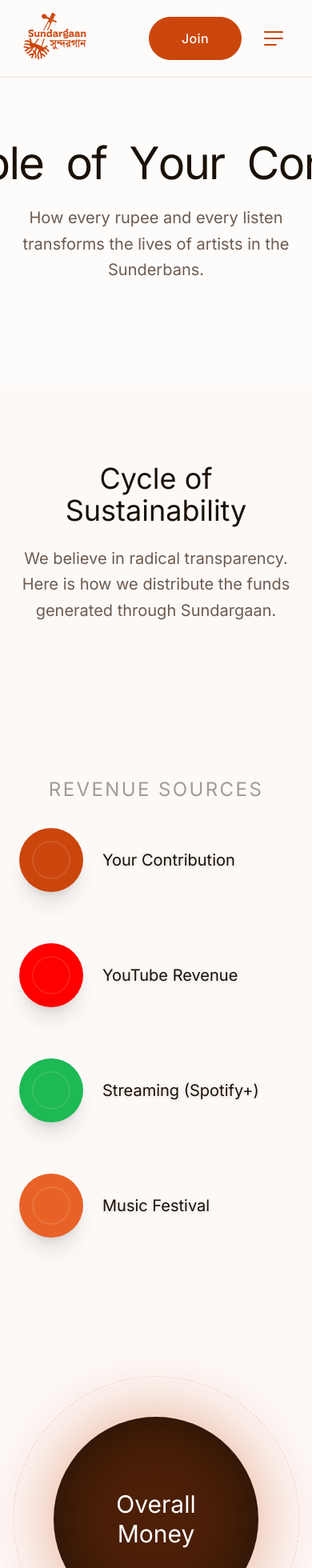
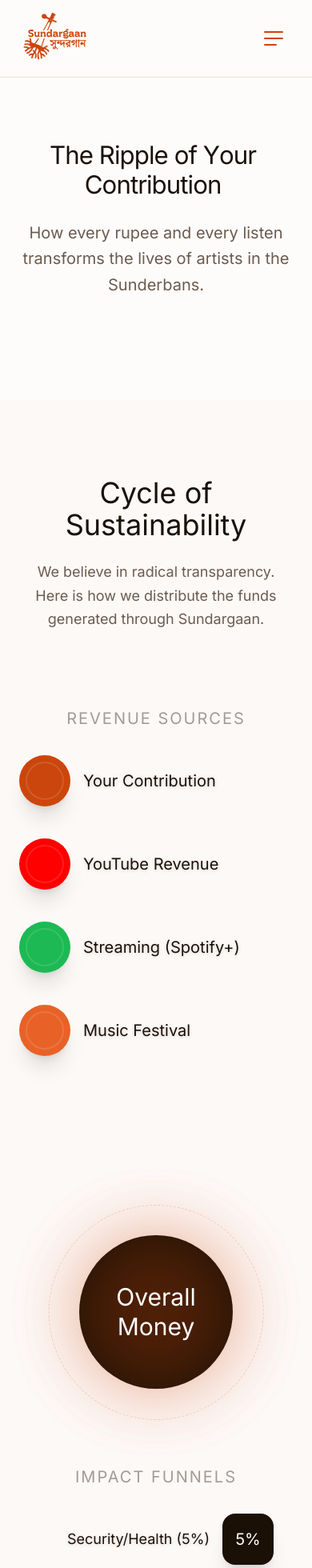
Before and after one commit to Studio-1947/sundargaan-webapp, a React (Vite) app: page /impact in a window 390 px wide. Shown: the top 1960 px of the page at 80% size. Built offline with nearby package versions, Linux system fonts and the light colour scheme; a web font is replaced by a local one.

Commit message:
feat: Add initial application structure including Home, Archive, and Impact pages, global Navbar and Footer, and a Premium Sundargaan text animation component.

```diff
--- a/src/components/layout/Footer.tsx
+++ b/src/components/layout/Footer.tsx
@@ -36,9 +36,9 @@ const Footer: React.FC = () => {
   ]
 
   return (
-    <footer className="bg-[#F7EAE5] border-t border-[#e5d5cd] pt-20 pb-10 mt-12">
+    <footer className="bg-[#F7EAE5] border-t border-[#e5d5cd] pt-12 pb-10 md:pt-20 mt-12">
       <div className="max-w-screen-xl mx-auto px-6 md:px-10">
-        <div className="grid grid-cols-1 md:grid-cols-2 lg:grid-cols-5 gap-12 mb-16">
+        <div className="grid grid-cols-1 md:grid-cols-2 lg:grid-cols-5 gap-10 md:gap-12 mb-12 md:mb-16">
 
           {/* Brand Column */}
           <div className="lg:col-span-2 space-y-6">
@@ -51,10 +51,10 @@ const Footer: React.FC = () => {
                 <a
                   key={social}
                   href={`#${social.toLowerCase()}`}
-                  className="w-10 h-10 rounded-full border border-[#e5d5cd] flex items-center justify-center text-[#6b5b4f] hover:bg-[#CB460C] hover:text-white hover:border-[#CB460C] transition-all duration-300"
+                  className="w-12 h-12 rounded-full border border-[#e5d5cd] flex items-center justify-center text-[#6b5b4f] hover:bg-[#CB460C] hover:text-white hover:border-[#CB460C] transition-all duration-300 bg-white/50"
                 >
                   <span className="sr-only">{social}</span>
-                  <div className="w-1.5 h-1.5 rounded-full bg-current" />
+                  <div className="w-2.5 h-2.5 rounded-full bg-current" />
                 </a>
               ))}
             </div>
--- a/src/components/layout/Navbar.tsx
+++ b/src/components/layout/Navbar.tsx
@@ -77,7 +77,7 @@ const Navbar: React.FC = () => {
             <LanguageToggle />
           </div>
 
-          <Button variant="primary" size="lg" className="hidden md:inline-flex px-10">
+          <Button variant="primary" size="lg" className="!hidden md:!inline-flex px-10">
             {t('nav.join')}
           </Button>
 
@@ -110,12 +110,16 @@ const Navbar: React.FC = () => {
       <AnimatePresence>
         {isMenuOpen && (
           <motion.div
-            initial={{ opacity: 0, height: 0 }}
-            animate={{ opacity: 1, height: '100vh' }}
-            exit={{ opacity: 0, height: 0 }}
-            className="fixed inset-0 bg-[#FEFCFB] z-40 md:hidden flex flex-col pt-32 px-10"
+            initial={{ opacity: 0, y: -20 }}
+            animate={{ opacity: 1, y: 0 }}
+            exit={{ opacity: 0, y: -20 }}
+            transition={{ duration: 0.4, ease: [0.16, 1, 0.3, 1] }}
+            className="fixed inset-0 bg-[#FEFCFB]/95 backdrop-blur-xl z-40 md:hidden flex flex-col pt-32 px-10"
           >
-            <nav className="flex flex-col gap-8 mb-12">
+            {/* Background decorative elements */}
+            <div className="absolute top-0 right-0 w-64 h-64 bg-brand-primary/5 rounded-full blur-3xl -translate-y-1/2 translate-x-1/2 pointer-events-none" />
+
+            <nav className="flex flex-col gap-6 mb-12 relative z-10">
               {navLinks.map((link, i) => (
                 <motion.div
                   key={link.label}
@@ -126,7 +130,7 @@ const Navbar: React.FC = () => {
                   <Link
                     to={link.href}
                     onClick={() => setIsMenuOpen(false)}
-                    className="font-display text-4xl font-normal text-[#1a1005]"
+                    className="font-display text-4xl font-normal text-[#1a1005] hover:text-brand-primary transition-colors py-2 block"
                   >
                     {link.label}
                   </Link>
@@ -134,13 +138,13 @@ const Navbar: React.FC = () => {
               ))}
             </nav>
 
-            <div className="mt-auto pb-20 space-y-12">
+            <div className="mt-auto pb-16 space-y-10 relative z-10">
               <div className="flex flex-col gap-4">
-                <span className="text-[#a89080] font-body text-sm uppercase tracking-widest">{language === 'BN' ? 'ভাষা' : 'Language'}</span>
+                <span className="text-[#a89080] font-body text-xs uppercase tracking-[0.3em] font-bold">{language === 'BN' ? 'ভাষা' : 'Language'}</span>
                 <LanguageToggle />
               </div>
 
-              <Button variant="primary" size="lg" className="w-full text-xl h-16" onClick={() => setIsMenuOpen(false)}>
+              <Button variant="primary" size="lg" className="w-full text-xl h-16 rounded-2xl shadow-lg shadow-brand-primary/10" onClick={() => setIsMenuOpen(false)}>
                 {t('nav.join')}
               </Button>
             </div>
--- a/src/components/ui/PremiumSundargaanText.tsx
+++ b/src/components/ui/PremiumSundargaanText.tsx
@@ -8,7 +8,6 @@ interface PremiumSundargaanTextProps {
 }
 
 const PremiumSundargaanText: React.FC<PremiumSundargaanTextProps> = ({ text, className, style }) => {
-  const letters = Array.from(text)
 
   const containerVariants: Variants = {
     hidden: { opacity: 0 },
@@ -42,15 +41,17 @@ const PremiumSundargaanText: React.FC<PremiumSundargaanTextProps> = ({ text, cla
   return (
     <motion.h1
       key={text}
-      className={`relative flex flex-nowrap ${className}`}
+      className={`relative flex flex-wrap ${className}`}
       style={style}
       variants={containerVariants}
       initial="hidden"
       animate="visible"
     >
-      {letters.map((letter, index) => (
+      {text.split(' ').map((word, wordIndex) => (
+        <span key={wordIndex} className="inline-block whitespace-nowrap mr-[0.25em]">
+          {Array.from(word).map((letter, letterIndex) => (
             <motion.span
-          key={index}
+              key={letterIndex}
               variants={childVariants}
               whileHover={{
                 y: -8,
@@ -60,11 +61,12 @@ const PremiumSundargaanText: React.FC<PremiumSundargaanTextProps> = ({ text, cla
               style={{
                 display: 'inline-block',
                 cursor: 'default',
-            marginRight: letter === ' ' ? '0.25em' : '0'
               }}
             >
-          {letter === ' ' ? '\u00A0' : letter}
+              {letter}
             </motion.span>
+          ))}
+        </span>
       ))}
     </motion.h1>
   )
--- a/src/pages/ArchivePage.tsx
+++ b/src/pages/ArchivePage.tsx
@@ -75,7 +75,7 @@ const ArchivePage: React.FC = () => {
             animate={{ opacity: 1, scale: 1 }}
             exit={{ opacity: 0, scale: 0.95 }}
             transition={{ duration: 0.6, ease: [0.16, 1, 0.3, 1] }}
-            className="max-w-7xl mx-auto bg-white rounded-[2.5rem] sm:rounded-[4rem] shadow-2xl overflow-hidden flex flex-col min-h-[600px] sm:min-h-[800px] border border-white/20"
+            className="max-w-7xl mx-auto bg-white rounded-[2rem] sm:rounded-[4rem] shadow-2xl overflow-hidden flex flex-col min-h-[500px] sm:min-h-[800px] border border-white/20"
           >
             {/* Integrated Header */}
             <header className="px-6 sm:px-12 py-6 sm:py-10 flex flex-col gap-6 sm:flex-row items-center justify-between bg-white relative z-30 border-b border-border/10 sm:border-none">
@@ -117,13 +117,13 @@ const ArchivePage: React.FC = () => {
             {/* Content Body - Mobile Header Nav + Grid */}
             <div className="flex flex-1 flex-col md:flex-row border-t border-border/40 min-h-0">
                {/* Fixed Sidebar for Desktop / Horizontal Strip for Mobile */}
-               <aside className="w-full md:w-72 border-r border-border/30 bg-white shadow-[0_10px_30px_rgba(0,0,0,0.01)] z-10 overflow-hidden shrink-0">
-                 <div className="p-4 sm:p-12 md:h-full">
-                    <ul className="flex md:flex-col overflow-x-auto md:overflow-y-auto no-scrollbar gap-4 sm:gap-6 md:space-y-6 px-4 md:px-0">
+               <aside className="w-full md:w-72 border-b md:border-b-0 md:border-r border-border/30 bg-white shadow-[0_10px_30px_rgba(0,0,0,0.01)] z-10 overflow-hidden shrink-0">
+                 <div className="p-4 sm:p-6 md:p-12 md:h-full">
+                    <ul className="flex md:flex-col overflow-x-auto md:overflow-y-auto no-scrollbar gap-2 sm:gap-4 md:space-y-6 px-2 md:px-0">
                       <li
                         onClick={() => setActiveSubcategory(null)}
-                        className={`cursor-pointer text-sm sm:text-[15px] transition-all duration-300 flex items-center gap-4 shrink-0 px-4 py-2 md:p-0 rounded-full md:rounded-none ${
-                          activeSubcategory === null ? 'text-black font-bold bg-surface-warm md:bg-transparent' : 'text-[#BBBBBB] hover:text-ink'
+                        className={`cursor-pointer text-xs sm:text-[15px] transition-all duration-300 flex items-center gap-3 shrink-0 px-4 py-2 rounded-full border md:border-none ${
+                          activeSubcategory === null ? 'text-black font-bold bg-surface-warm border-border/40 md:bg-transparent' : 'text-[#BBBBBB] border-transparent hover:text-ink'
                         }`}
                       >
                          <span>All Areas</span>
@@ -132,8 +132,8 @@ const ArchivePage: React.FC = () => {
                         <li
                           key={sub}
                           onClick={() => setActiveSubcategory(sub)}
-                          className={`cursor-pointer text-sm sm:text-[15px] transition-all duration-300 flex items-center gap-4 shrink-0 px-4 py-2 md:p-0 rounded-full md:rounded-none ${
-                            activeSubcategory === sub ? 'text-black font-bold bg-surface-warm md:bg-transparent' : 'text-[#BBBBBB] hover:text-ink'
+                          className={`cursor-pointer text-xs sm:text-[15px] transition-all duration-300 flex items-center gap-3 shrink-0 px-4 py-2 rounded-full border md:border-none ${
+                            activeSubcategory === sub ? 'text-black font-bold bg-surface-warm border-border/40 md:bg-transparent' : 'text-[#BBBBBB] border-transparent hover:text-ink'
                           }`}
                         >
                            <span>Block {sub}</span>
@@ -198,7 +198,7 @@ const ArchivePage: React.FC = () => {
 
             <motion.div
               layoutId={`detail-${selectedItem.id}`}
-              className="relative w-full h-full sm:h-fit max-w-7xl bg-white rounded-none sm:rounded-[3rem] md:rounded-[4rem] shadow-2xl overflow-hidden flex flex-col max-h-[100vh] sm:max-h-[90vh]"
+              className="relative w-full h-full sm:h-fit max-w-7xl bg-white rounded-none sm:rounded-[2rem] md:rounded-[4rem] shadow-2xl overflow-hidden flex flex-col max-h-[100vh] sm:max-h-[90vh]"
             >
                {/* Close Button - Sticky/Fixed for Mobile */}
                <button
--- a/src/pages/HomePage.tsx
+++ b/src/pages/HomePage.tsx
@@ -12,22 +12,21 @@ const HomePage: React.FC = () => {
       {/* ——— Hero Section (Centered Card) ——— */}
       <section className="px-6 md:px-10 py-6 md:py-10">
         <div
-          className="relative flex flex-col md:flex-row overflow-hidden border border-[#e5d5cd] shadow-[0_24px_80px_rgba(203,70,12,0.08)] bg-white mx-auto max-w-screen-2xl"
+          className="relative flex flex-col md:flex-row overflow-hidden border border-[#e5d5cd] shadow-[0_24px_80px_rgba(203,70,12,0.08)] bg-white mx-auto max-w-screen-2xl rounded-[32px] md:rounded-[48px]"
           style={{
-            minHeight: 'calc(100vh - 176px)',
-            borderRadius: '48px'
+            minHeight: 'calc(100vh - 140px)',
           }}
         >
           {/* ── Left Panel: Content ── */}
           <div
-            className="flex flex-col justify-center px-10 md:px-16 lg:px-24 py-24 w-full md:w-1/2"
+            className="flex flex-col justify-center px-6 sm:px-10 md:px-16 lg:px-24 py-16 md:py-24 w-full md:w-1/2"
           >
             {/* Headline */}
             <PremiumSundargaanText
               text={t('hero.title')}
               className="font-body"
               style={{
-                fontSize: 'clamp(3rem, 6vw, 5rem)',
+                fontSize: 'clamp(2.5rem, 10vw, 4.5rem)',
                 fontWeight: 400,
                 lineHeight: 1,
                 color: '#1a1005',
@@ -63,11 +62,11 @@ const HomePage: React.FC = () => {
             </div>
 
             {/* CTAs */}
-            <div className="flex items-center gap-4 animate-fade-in-up delay-400">
-              <Button variant="primary" size="lg" className="px-10">
+            <div className="flex flex-col sm:flex-row items-stretch sm:items-center gap-4 animate-fade-in-up delay-400">
+              <Button variant="primary" size="lg" className="px-10 h-14 sm:h-auto">
                 {t('hero.btn.join')}
               </Button>
-              <Button variant="outline" size="lg" className="px-10">
+              <Button variant="outline" size="lg" className="px-10 h-14 sm:h-auto">
                 {t('hero.btn.more')}
               </Button>
             </div>
@@ -146,7 +145,7 @@ const HomePage: React.FC = () => {
       {/* ——— Section 3: Meet the Artists (Asymmetric Card) ——— */}
       <section id="artists" className="px-6 md:px-10 py-20">
         <div
-          className="max-w-screen-2xl mx-auto bg-[#1a1005] rounded-[48px] overflow-hidden flex flex-col lg:flex-row shadow-2xl"
+          className="max-w-screen-2xl mx-auto bg-[#1a1005] rounded-[32px] md:rounded-[48px] overflow-hidden flex flex-col lg:flex-row shadow-2xl"
           style={{ minHeight: '600px' }}
         >
           {/* Artist Image/Visual */}
--- a/src/pages/ImpactPage.tsx
+++ b/src/pages/ImpactPage.tsx
@@ -91,11 +91,11 @@ const ImpactPage: React.FC = () => {
               text={t('impact.page.hero.title')}
               className="justify-center mb-6"
               style={{
-                fontSize: 'clamp(3.5rem, 8vw, 6rem)',
+                fontSize: 'clamp(1.75rem, 8vw, 4.5rem)',
                 fontWeight: 400,
                 color: '#1a1005',
                 letterSpacing: '-0.03em',
-                lineHeight: 1,
+                lineHeight: 1.2,
               }}
             />
           </motion.div>
@@ -115,11 +115,11 @@ const ImpactPage: React.FC = () => {
       <section className="py-24 px-6 relative min-h-[140vh] bg-[#F7EAE5]/20 overflow-hidden">
         <div className="max-w-screen-xl mx-auto relative h-full">
 
-          <div className="text-center mb-48">
+          <div className="text-center mb-24 md:mb-48">
             <h2 className="font-display text-4xl md:text-6xl text-[#1a1005] mb-6">
               {t('impact.page.flow.title')}
             </h2>
-            <p className="font-body text-xl text-[#6b5b4f] max-w-2xl mx-auto leading-relaxed">
+            <p className="font-body text-lg md:text-xl text-[#6b5b4f] max-w-2xl mx-auto leading-relaxed">
               {t('impact.page.flow.desc')}
             </p>
           </div>
@@ -127,8 +127,8 @@ const ImpactPage: React.FC = () => {
           <div ref={containerRef} className="relative grid grid-cols-1 lg:grid-cols-3 gap-24 items-start pb-64">
 
             {/* Column 1: Sources */}
-            <div className="space-y-16 lg:pt-12 relative z-20">
-              <h3 className="font-display text-2xl text-[#1a1005]/40 uppercase tracking-widest text-center lg:text-left mb-8">Revenue Sources</h3>
+            <div className="space-y-10 lg:space-y-16 lg:pt-12 relative z-20">
+              <h3 className="font-display text-xl md:text-2xl text-[#1a1005]/40 uppercase tracking-widest text-center lg:text-left mb-8">Revenue Sources</h3>
               {[
                 { id: 'contribution', label: t('impact.flow.source.contribution'), color: 'bg-[#CB460C]' },
                 { id: 'youtube', label: t('impact.flow.source.youtube'), color: 'bg-[#FF0000]' },
@@ -142,9 +142,9 @@ const ImpactPage: React.FC = () => {
                   whileInView={{ opacity: 1, x: 0 }}
                   viewport={{ once: true }}
                   transition={{ delay: i * 0.1 }}
-                  className="flex items-center gap-6 group"
+                  className="flex items-center gap-4 md:gap-6 group"
                 >
-                  <div className={`flex-shrink-0 w-20 h-20 rounded-full ${src.color} flex items-center justify-center shadow-xl group-hover:scale-110 transition-transform duration-500`}>
+                  <div className={`flex-shrink-0 w-16 h-16 md:w-20 md:h-20 rounded-full ${src.color} flex items-center justify-center shadow-xl group-hover:scale-110 transition-transform duration-500`}>
                     <div className="w-12 h-12 rounded-full border-2 border-white/20 animate-pulse" />
                   </div>
                   <span className="font-display text-xl text-[#1a1005] drop-shadow-sm">{src.label}</span>
@@ -160,7 +160,7 @@ const ImpactPage: React.FC = () => {
                 whileInView={{ scale: 1, rotate: 0 }}
                 viewport={{ once: true }}
                 transition={{ type: 'spring', damping: 12, delay: 0.5 }}
-                className="relative w-64 h-64 rounded-full bg-[#1a1005] flex items-center justify-center text-center p-8 shadow-[0_0_100px_rgba(203,70,12,0.15)] outline outline-1 outline-white/5"
+                className="relative w-48 h-48 md:w-64 md:h-64 rounded-full bg-[#1a1005] flex items-center justify-center text-center p-6 md:p-8 shadow-[0_0_100px_rgba(203,70,12,0.15)] outline outline-1 outline-white/5"
               >
                 <div className="relative z-10 transition-transform hover:scale-110 duration-500">
                   <span className="font-display text-white text-3xl leading-tight select-none">
@@ -173,8 +173,8 @@ const ImpactPage: React.FC = () => {
             </div>
 
             {/* Column 3: Outputs & Deep-dive */}
-            <div className="space-y-16 lg:pt-12 relative z-20">
-              <h3 className="font-display text-2xl text-[#1a1005]/40 uppercase tracking-widest text-center lg:text-right mb-8">Impact Funnels</h3>
+            <div className="space-y-12 lg:space-y-16 lg:pt-12 relative z-20 px-6 md:px-0">
+              <h3 className="font-display text-xl md:text-2xl text-[#1a1005]/40 uppercase tracking-widest text-center lg:text-right mb-8">Impact Funnels</h3>
               {[
                 { id: 'security', label: t('impact.flow.output.security'), color: 'bg-ink' },
                 { id: 'community', label: t('impact.flow.output.community'), color: 'bg-brand-3' },
@@ -189,11 +189,11 @@ const ImpactPage: React.FC = () => {
                     whileInView={{ opacity: 1, x: 0 }}
                     viewport={{ once: true }}
                     transition={{ delay: 0.8 + (i * 0.1) }}
-                    className="flex items-center gap-6 justify-end group cursor-pointer"
+                    className="flex items-center gap-4 md:gap-6 justify-end group cursor-pointer"
                   >
-                    <span className="font-display text-xl text-[#1a1005] text-right drop-shadow-sm">{out.label}</span>
-                    <div className={`w-24 h-24 rounded-3xl ${out.color} flex items-center justify-center text-white shadow-xl group-hover:rotate-6 transition-all duration-500`}>
-                       <span className="font-display text-2xl">
+                    <span className="font-display text-lg md:text-xl text-[#1a1005] text-right drop-shadow-sm">{out.label}</span>
+                    <div className={`w-16 h-16 md:w-24 md:h-24 rounded-2xl md:rounded-3xl ${out.color} flex items-center justify-center text-white shadow-xl group-hover:rotate-6 transition-all duration-500`}>
+                       <span className="font-display text-xl md:text-2xl">
                           {out.id === 'security' ? '5%' : out.id === 'community' ? '20%' : out.id === 'ops' ? '15%' : '60%'}
                        </span>
                     </div>
```
Lines whose indentation alone changed are shown as unchanged.
